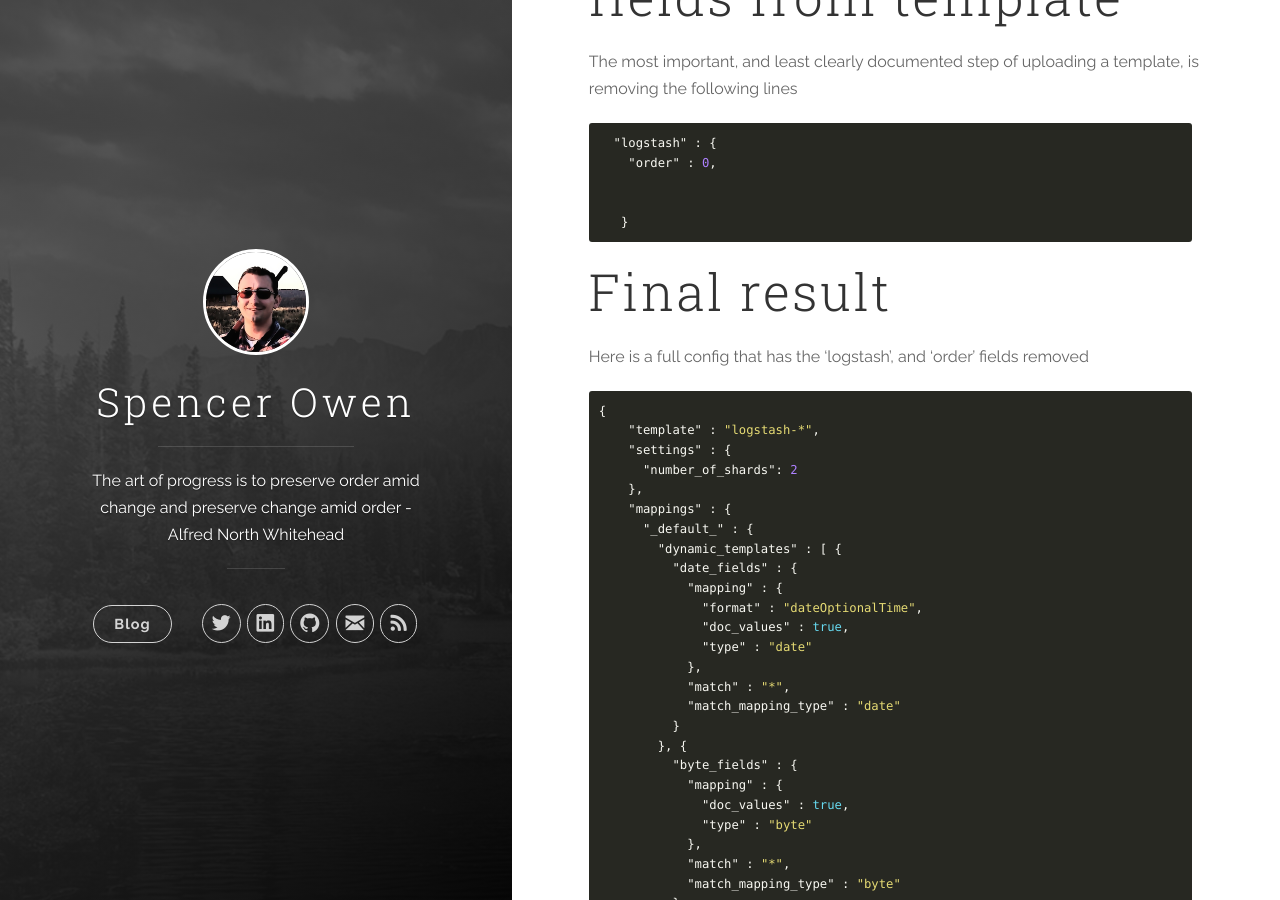
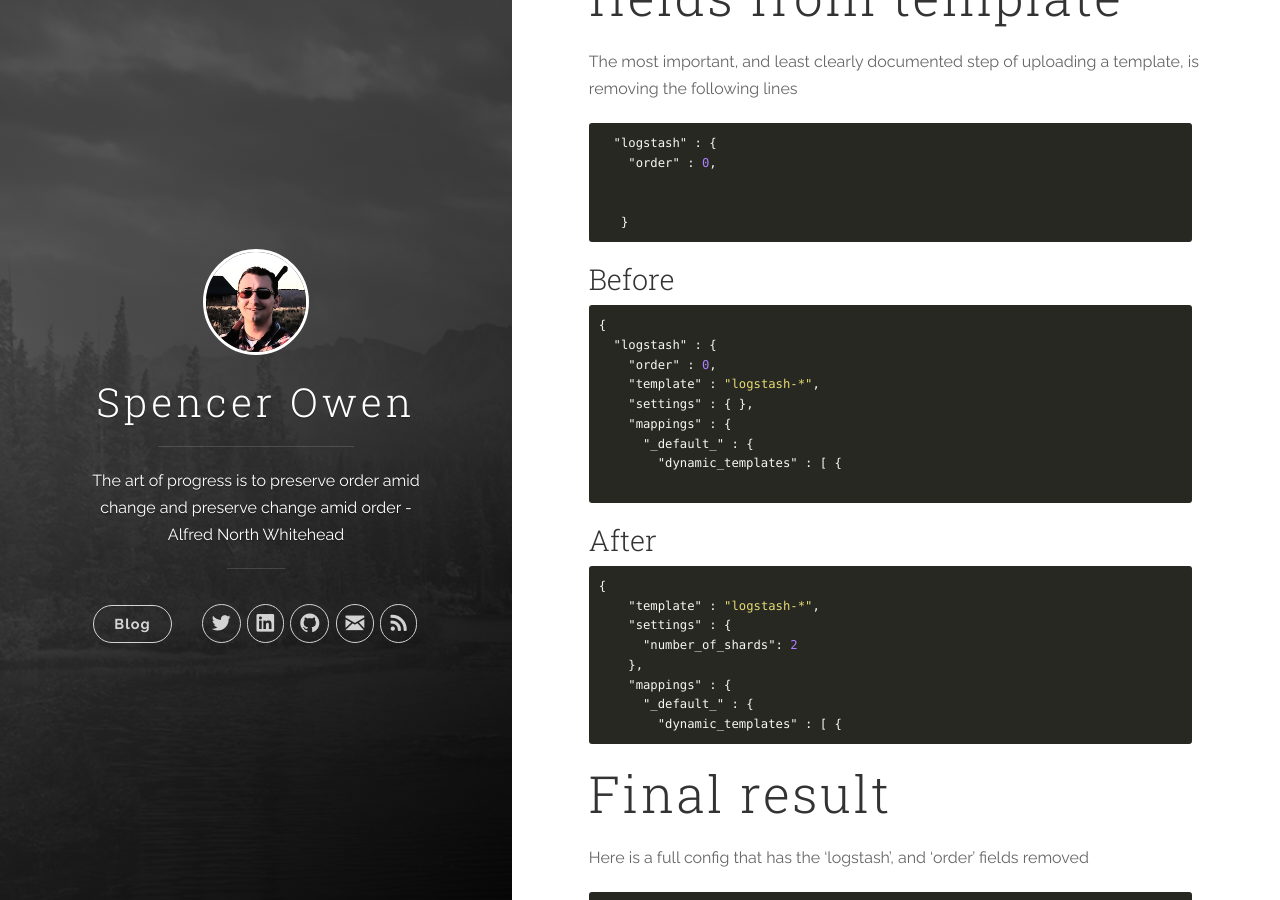
Before and after one commit to spuder/spuder.github.io, a Jekyll site: the page built from _posts/2015-05-28-elasticsearch-default-shards.markdown, in a window 1280 px wide and 900 px high, scrolled down 4054 px. Built offline with Jekyll 4.4.1, drawn with Linux system fonts in a browser that asks for light colours; nearby versions of some CDN libraries.

Commit message:
updates example

````diff
--- a/_posts/2015-05-28-elasticsearch-default-shards.markdown
+++ b/_posts/2015-05-28-elasticsearch-default-shards.markdown
@@ -167,6 +167,32 @@ The most important, and least clearly documented step of uploading a template, i
    }
 ```
 
+### Before
+
+```json
+{
+  "logstash" : {
+    "order" : 0,
+    "template" : "logstash-*",
+    "settings" : { },
+    "mappings" : {
+      "_default_" : {
+        "dynamic_templates" : [ {
+
+```
+
+### After
+
+```json
+{
+    "template" : "logstash-*",
+    "settings" : {
+      "number_of_shards": 2
+    },
+    "mappings" : {
+      "_default_" : {
+        "dynamic_templates" : [ {
+```
 
 # Final result
 
````
